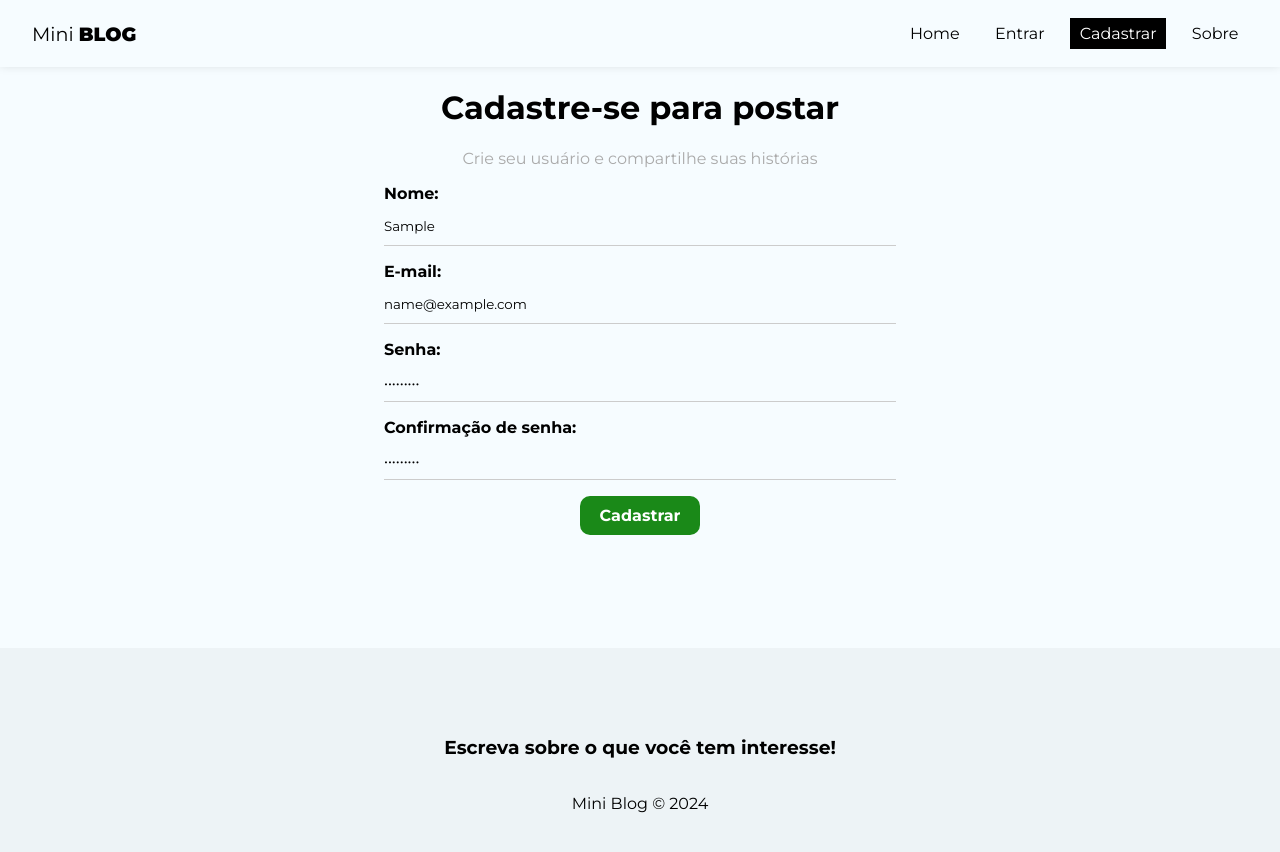
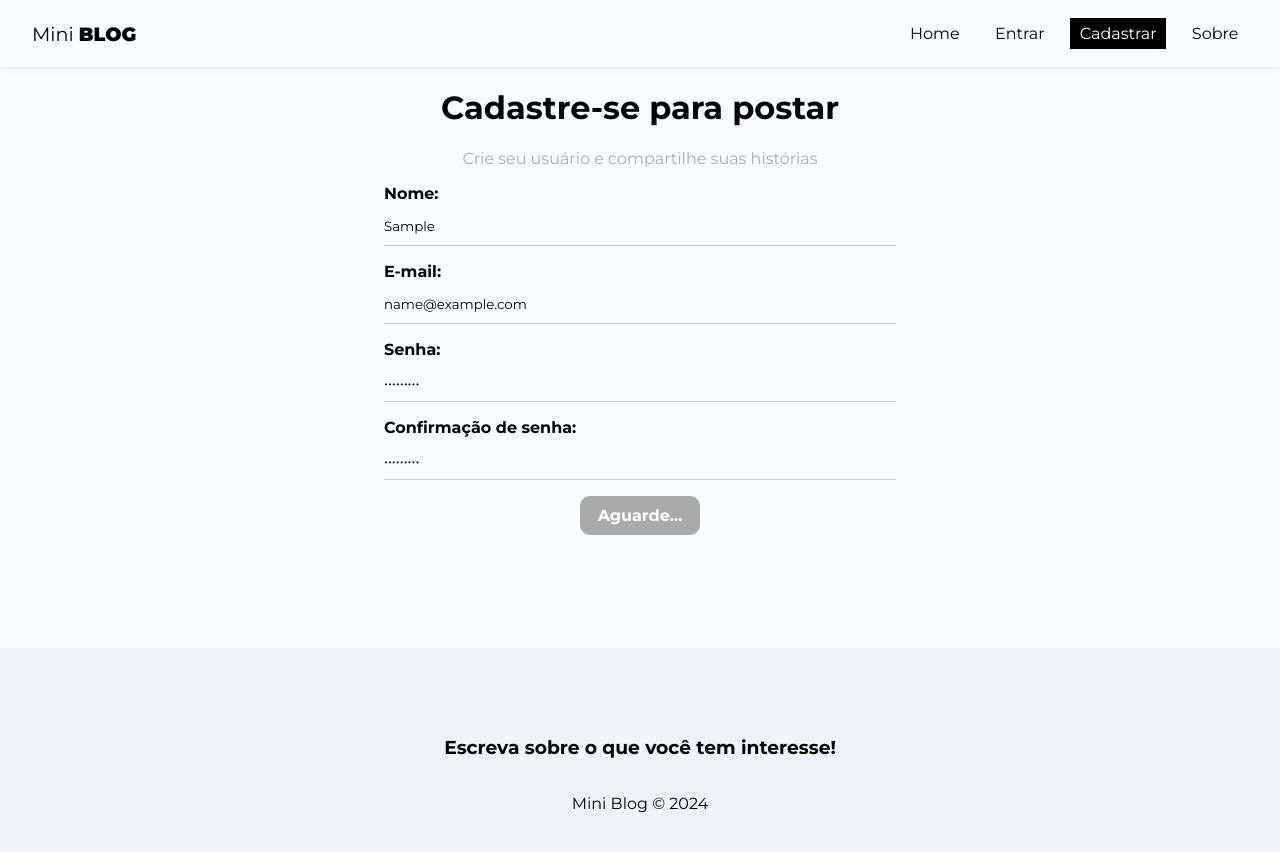
Before and after one commit to oldrado-jr/mini-blog, a React (Vite) app: page /register in a window 1280 px wide. Both pictures are taken after typing "Sample", "name@example.com", "Sample123", "Sample123" into the empty fields and a click on the button "Cadastrar". Shown: the top 852 px of the page. Built offline with nearby package versions, Linux system fonts and the light colour scheme; no server answers.

Commit message:
feat: add authentication hook

```diff
--- /dev/null
+++ b/src/hooks/useAuthentication.js
@@ -0,0 +1,72 @@
+import {
+  getAuth,
+  createUserWithEmailAndPassword,
+  updateProfile,
+} from "firebase/auth";
+import { useEffect, useState } from "react";
+
+import { db } from '../firebase/config';
+
+export const useAuthentication = () => {
+  const [error, setError] = useState(null);
+  const [loading, setLoading] = useState(null);
+
+  // deal with memory leak
+  const [cancelled, setCancelled] = useState(false);
+
+  const auth = getAuth();
+
+  const isCancelled = () => {
+    if (cancelled) {
+      return;
+    }
+  };
+
+  const createUser = async (data) => {
+    isCancelled();
+
+    setLoading(true);
+    setError(null);
+
+    try {
+      const { displayName, email, password } = data;
+
+      const { user } = await createUserWithEmailAndPassword(
+        auth,
+        email,
+        password
+      );
+
+      await updateProfile(user, {
+        displayName
+      });
+
+      return user;
+    } catch (err) {
+      let systemErrorMessage;
+
+      if (err.message.includes('Password')) {
+        systemErrorMessage = 'A senha precisa conter pelo menos 6 caracteres.';
+      } else if (err.message.includes('email-already')) {
+        systemErrorMessage = 'E-mail já cadastrado.';
+      } else {
+        systemErrorMessage = 'Ocorreu um erro, por favor tente mais tarde.';
+      }
+
+      setError(systemErrorMessage);
+    } finally {
+      setLoading(false);
+    }
+  };
+
+  useEffect(() => {
+    return () => setCancelled(true);
+  }, []);
+
+  return {
+    auth,
+    createUser,
+    error,
+    loading,
+  };
+};
--- a/src/pages/Register/index.jsx
+++ b/src/pages/Register/index.jsx
@@ -1,4 +1,6 @@
-import { useState } from 'react';
+import { useEffect, useState } from 'react';
+
+import { useAuthentication } from '../../hooks/useAuthentication';
 
 import styles from './styles.module.css';
 
@@ -9,7 +11,9 @@
   const [confirmPassword, setConfirmPassword] = useState('');
   const [error, setError] = useState('');
 
-  const handleSubmit = (e) => {
+  const { createUser, error: authError, loading } = useAuthentication();
+
+  const handleSubmit = async (e) => {
     e.preventDefault();
 
     setError('');
@@ -25,8 +29,16 @@
       return;
     }
 
-    console.log(user);
+    const response = await createUser(user);
+
+    console.log(response);
   };
+
+  useEffect(() => {
+    if (authError) {
+      setError(authError);
+    }
+  }, [authError]);
 
   return (
     <div className={styles.register}>
@@ -77,7 +89,8 @@
             onChange={(e) => setConfirmPassword(e.target.value.trim())}
           />
         </label>
-        <button className="btn">Cadastrar</button>
+        {!loading && <button className="btn">Cadastrar</button>}
+        {loading && <button className="btn" disabled>Aguarde...</button>}
         {error && <p className="error">{error}</p>}
       </form>
     </div>
```
